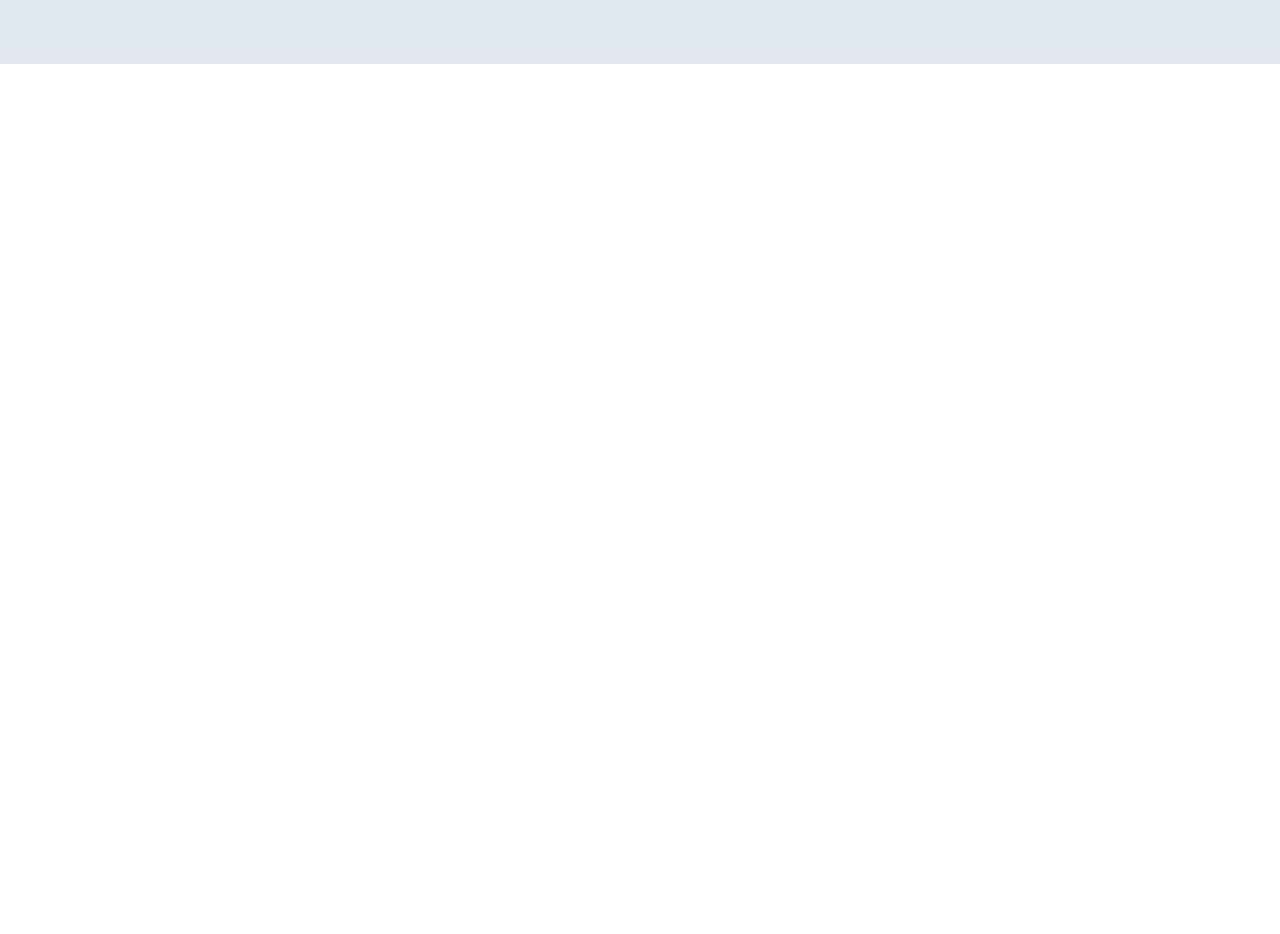
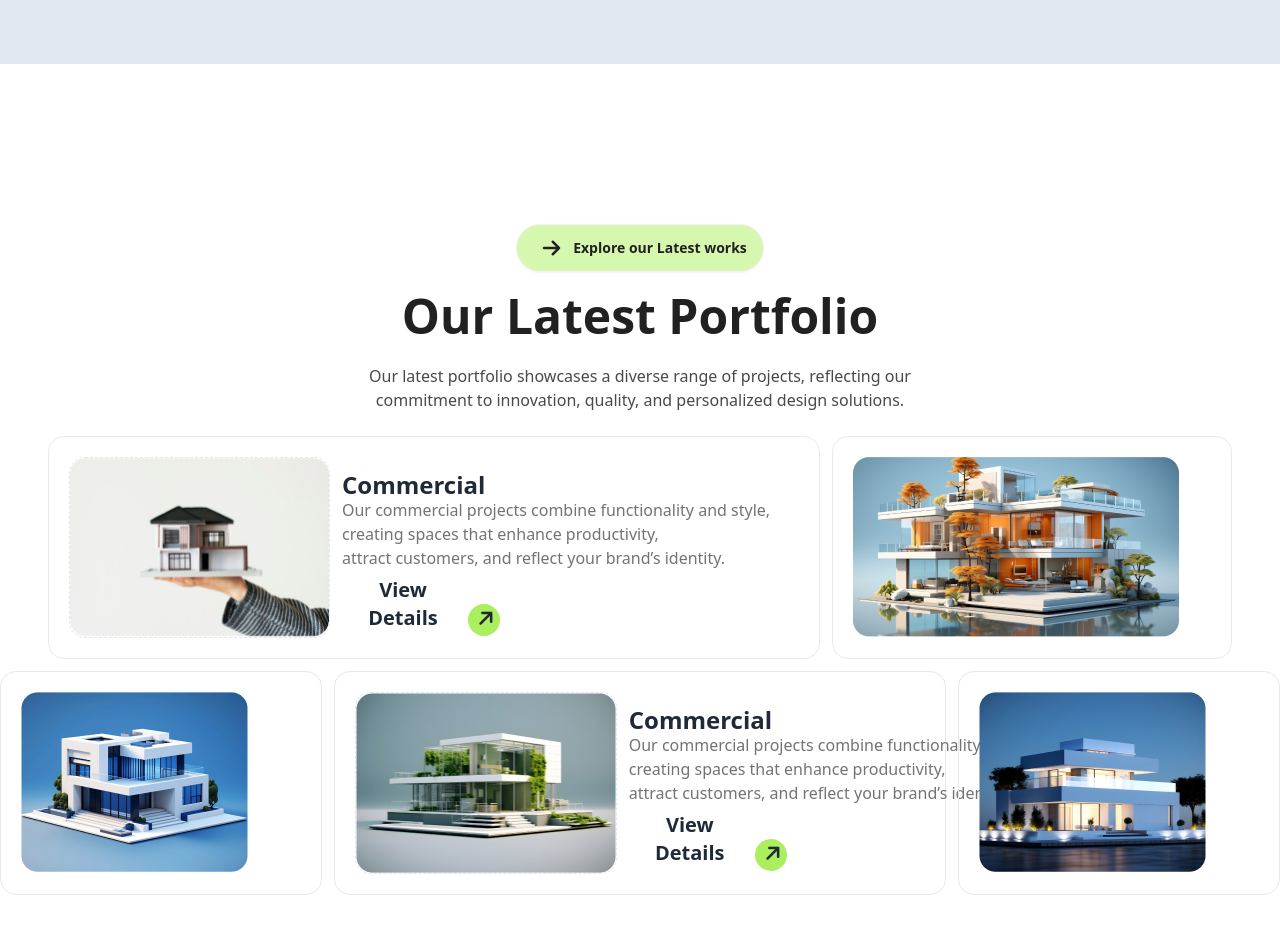
Before and after one commit to mhseber/Assignment-3, a plain HTML site: page index.html in a window 1280 px wide. Shown: the part 2145-3079 px from the top of the page. Before the commit the page ends 2409 px from the top, so only its background shows below. Drawn offline with nearby package versions, Linux system fonts and the light colour scheme.

Commit message:
Our Latest Portfolio section done

```diff
--- a/index.html
+++ b/index.html
@@ -52,7 +52,7 @@
             </div>
         </div>
     </header>
-    <main>
+    <main class=" ">
         <!-- banner section -->
         <section class="container px-12 lg:px-0 mx-auto ">
             <div>
@@ -120,8 +120,8 @@
             </div>
 
         </section>
-        <!-- Our Works Process -->
-        <section class="bg-slate-200 mb-[200px]">
+        <!-- Our Works Process section -->
+        <section class="bg-slate-200 ">
             <div>
                 <!-- text-=btn -->
                 <div class="text-center">
@@ -171,6 +171,76 @@
                 </div>
             </div>
         </section>
+        <!-- Our Latest Portfolio section -->
+        <section class="mb-[200px]">
+            <!-- text-=btn -->
+            <div class="text-center mt-40 ">
+                <button class="btn bg-[#ABEF5F80] text-[#212121] font-bold rounded-full"> <i
+                        class="fa-solid fa-arrow-up rotate-90 border-23 w-8 h-8 text-center  text-xl  rounded-full"></i>
+                    Explore our Latest works
+                </button>
+                <h1 class="text-5xl font-bold text-[#212121] mt-5">Our Latest Portfolio</h1>
+                <p class="py-6 text-base font-medium text-[#494949]">
+                    Our latest portfolio showcases a diverse range of projects, reflecting our <br> commitment to
+                    innovation, quality, and personalized design solutions.
+                </p>
+
+            </div>
+            <!-- img box -->
+            <div class="lg:flex justify-center gap-3 ">
+                <!--  img box 1 -->
+                <div class="lg:flex gap-3">
+                    <div
+                        class="w-[772px] h-[223.3px] border border-[#E9E9E9] rounded-2xl flex space-x-3 space-y-3 p-5 ">
+                        <img class="border border-dashed rounded-2xl" src="assets/img1.png" alt="">
+                        <div>
+                            <h1 class="w-[440px] h-[29px] text-2xl font-extrabold">Commercial</h1>
+                            <p class="w-[440px] h-[78px] text-base font-medium text-[#737373]">Our commercial projects
+                                combine
+                                functionality and style, creating
+                                spaces that
+                                enhance
+                                productivity, <br> attract customers, and reflect your brand’s identity.</p>
+                            <button class="w-[122px] h-[26px] text-xl font-extrabold">View Details
+
+                            </button>
+                            <i
+                                class="fa-solid fa-arrow-up rotate-45 border-23 w-8 h-8 text-center  text-xl  bg-[#ABEF5F] rounded-full"></i>
+                        </div>
+                    </div>
+                    <div class=" w-[400px] h-[223.3px] p-5 border border-[#E9E9E9] rounded-2xl">
+                        <img src="assets/img2.png" alt="">
+                    </div>
+                </div>
+
+            </div>
+            <!-- img box 2 -->
+            <div class=" lg:flex justify-center gap-x-3 mt-3 ">
+                <div class=" w-[400px] h-[223.3px] p-5 border border-[#E9E9E9] rounded-2xl">
+                    <img src="assets/img3.png" alt="">
+                </div>
+                <div class="w-[772px] h-[223.3px] border border-[#E9E9E9] rounded-2xl flex space-x-3 space-y-3 p-5 ">
+                    <img class="border border-dashed rounded-2xl" src="assets/img4.png" alt="">
+                    <div>
+                        <h1 class="w-[440px] h-[29px] text-2xl font-extrabold">Commercial</h1>
+                        <p class="w-[440px] h-[78px] text-base font-medium text-[#737373]">Our commercial projects
+                            combine
+                            functionality and style, creating
+                            spaces that
+                            enhance
+                            productivity, <br> attract customers, and reflect your brand’s identity.</p>
+                        <button class="w-[122px] h-[26px] text-xl font-extrabold">View Details
+
+                        </button>
+                        <i
+                            class="fa-solid fa-arrow-up rotate-45 border-23 w-8 h-8 text-center  text-xl  bg-[#ABEF5F] rounded-full"></i>
+                    </div>
+                </div>
+                <div class=" w-[400px] h-[223.3px] p-5 border border-[#E9E9E9] rounded-2xl">
+                    <img src="assets/img5.png" alt="">
+                </div>
+            </div>
+        </section>
     </main>
     <footer></footer>
 </body>
```
